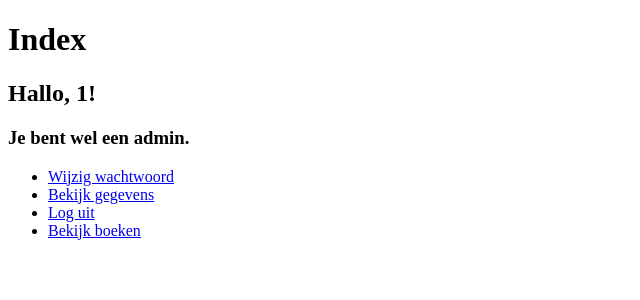
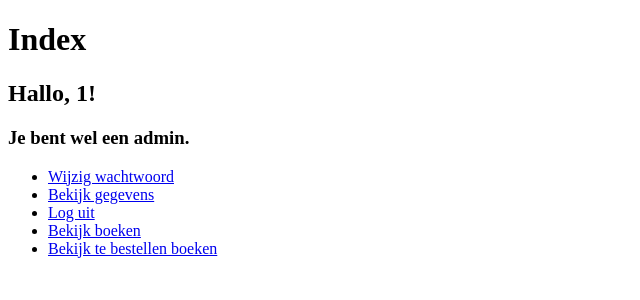
Before and after one commit to alperenZP/Alperen, a PHP site: page /index.php in a window 1280 px wide. Shown: the top 300 px of the page, without its empty margins (0-640 px from the left). Run offline with PHP 8.4, Linux system fonts and the light colour scheme; the visitor is signed in with stand-in values (Sample User, id 1).

Commit message:
Update index.php

```diff
--- a/herhalingsoefening/index.php
+++ b/herhalingsoefening/index.php
@@ -30,6 +30,7 @@
             if ($_SESSION["is_admin"]){
                 echo '
                     <li><a href="boeken_bekijken.php">Bekijk boeken</li>
+                    <li><a href="te_bestellen_boeken_bekijken.php">Bekijk te bestellen boeken</li>
                 ';
             }
         } else {
```
